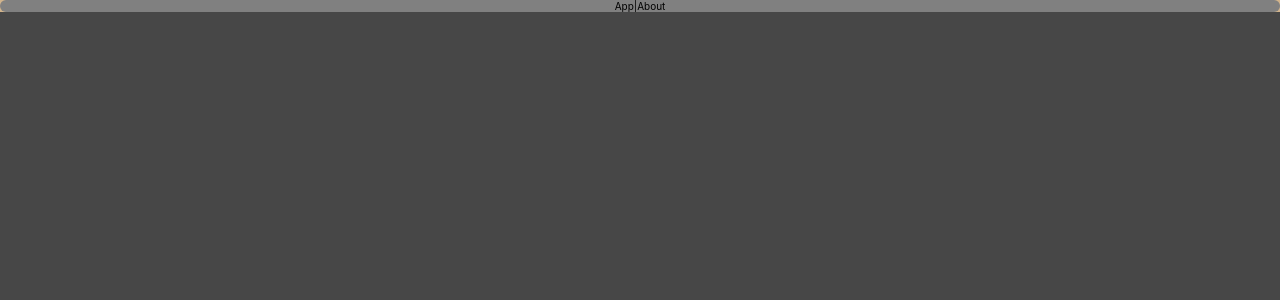
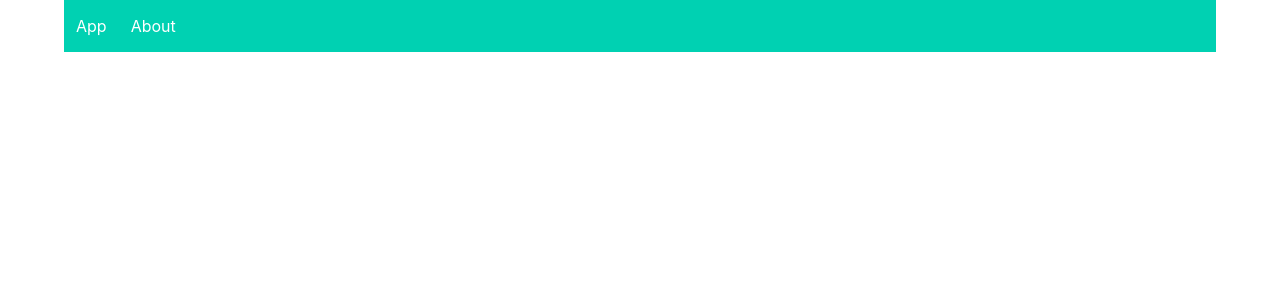
Before and after one commit to merezal/debayt.io, a React (Create React App) app: page / in a window 1280 px wide. Shown: the top 300 px of the page. Built offline with nearby package versions, Linux system fonts and the light colour scheme.

Commit message:
Bulma navbar

```diff
--- a/src/App.tsx
+++ b/src/App.tsx
@@ -1,5 +1,5 @@
 import React from 'react';
-import './App.css';
+import 'bulma/css/bulma.css';
 import {BrowserRouter as Router, Route} from 'react-router-dom';
 import Header from './components/Header';
 import About from './pages/About';
@@ -10,6 +10,7 @@ const App: React.FC = () => {
   }
   return (
     <Router>
+    <script defer src="https://use.fontawesome.com/releases/v5.3.1/js/all.js"></script>
     <div className="App">
       <Header />
       <Route exact path='/about' component={About}>
--- a/src/components/Header.tsx
+++ b/src/components/Header.tsx
@@ -4,9 +4,17 @@ import {Link} from 'react-router-dom';
 
 const Header: React.FC = () => {
     return (
-        <header style={headerStyle}>
-            <Link to='/'>App</Link>|<Link to='about'>About</Link>
-        </header>
+        <nav className='navbar is-primary container'>
+            <div className='navbar-brand'>
+                <Link className='navbar-item' to='/'>App</Link>
+                <Link className='navbar-item' to='about'>About</Link>
+                <div className='navbar-burger'>
+                    <span></span>
+                    <span></span>
+                    <span></span>
+                </div>
+            </div>
+        </nav>
     );
 }
 
```
